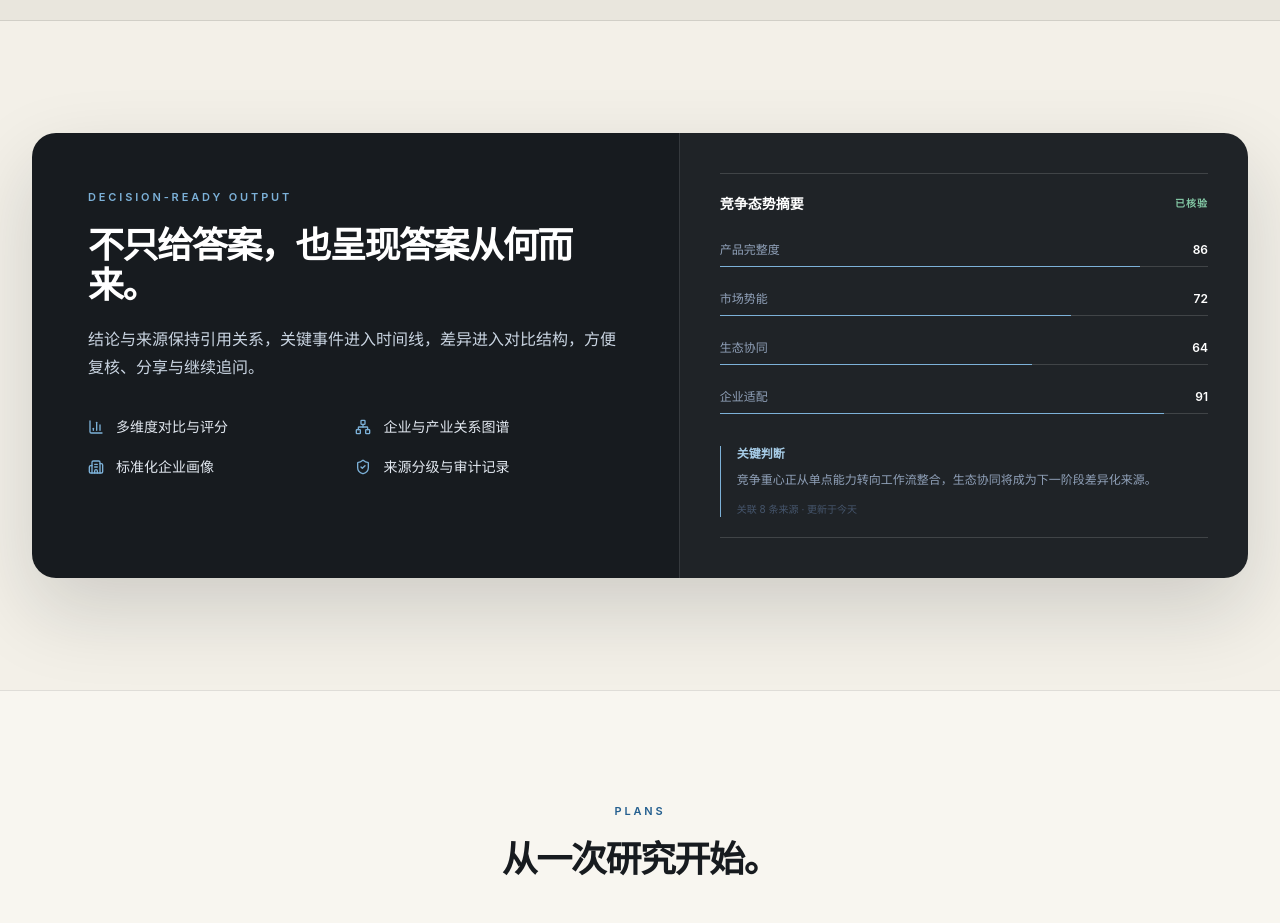
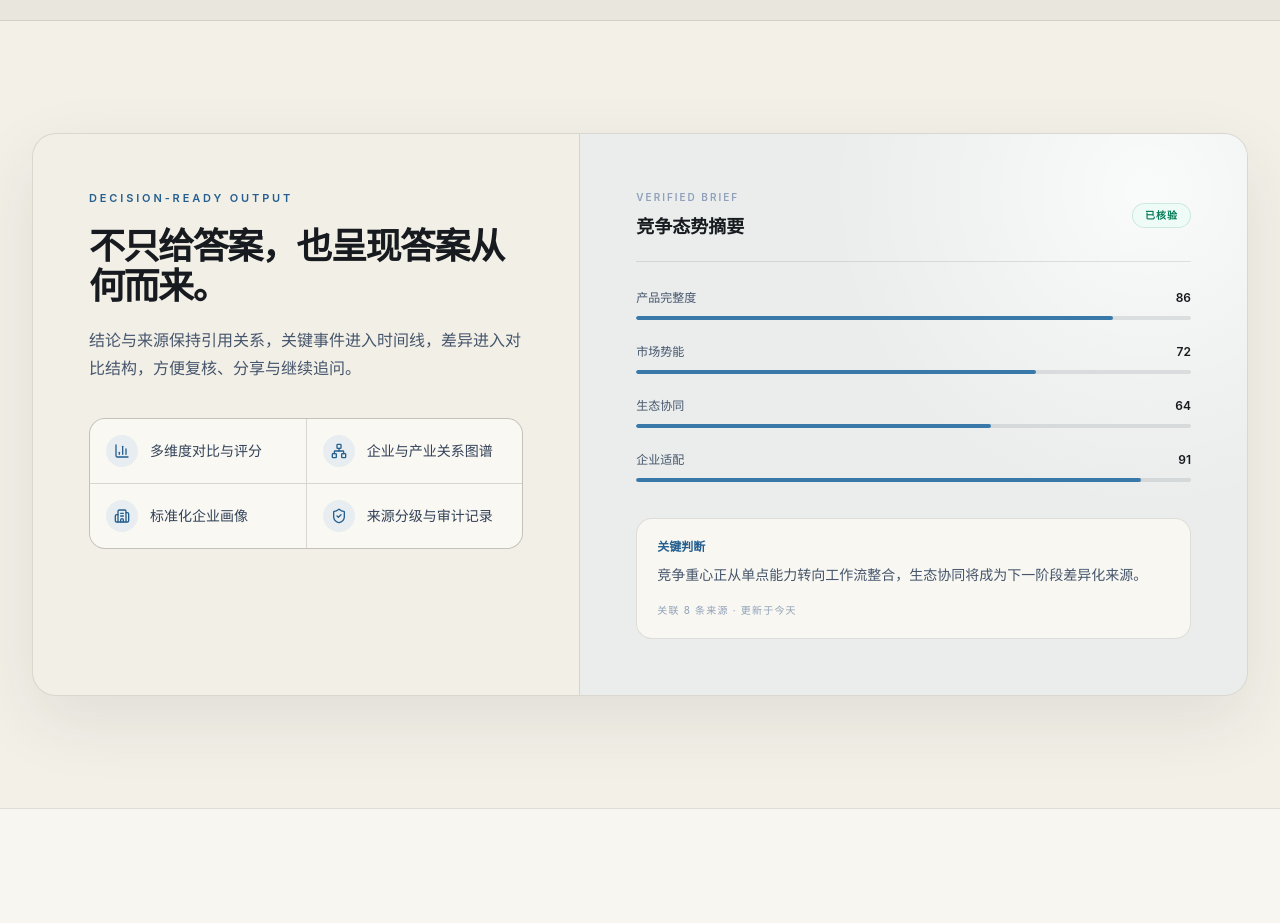
Before and after one commit to JimmyZhang06/rivalscope, a React (Vite) app in the folder frontend/: page / in a window 1280 px wide. Shown: the part 2200-3123 px from the top of the page. Built offline with nearby package versions, Linux system fonts and the light colour scheme.

Commit message:
Integrate decision brief with landing theme

```diff
--- a/frontend/src/pages/LandingPage.tsx
+++ b/frontend/src/pages/LandingPage.tsx
@@ -138,26 +138,29 @@ export default function LandingPage() {
         </section>
 
         <section className="mx-auto max-w-7xl px-4 py-20 sm:px-6 lg:px-8 lg:py-28">
-          <div className="overflow-hidden rounded-3xl bg-[#171b1f] text-white shadow-[0_32px_80px_rgba(21,25,29,0.16)]">
-            <div className="grid lg:grid-cols-[1fr_0.88fr]">
+          <div className="overflow-hidden rounded-3xl border border-black/10 bg-[#f2efe7] shadow-[0_24px_70px_rgba(35,43,49,0.09)]">
+            <div className="grid lg:grid-cols-[0.9fr_1.1fr]">
               <div className="p-7 sm:p-10 lg:p-14">
-                <p className="text-[11px] font-semibold uppercase tracking-[0.26em] text-[#7cb1d8]">Decision-ready output</p><h2 className="mt-5 max-w-xl text-3xl font-semibold tracking-[-0.04em] sm:text-4xl">不只给答案，也呈现答案从何而来。</h2><p className="mt-5 max-w-xl text-base leading-7 text-slate-300">结论与来源保持引用关系，关键事件进入时间线，差异进入对比结构，方便复核、分享与继续追问。</p>
-                <div className="mt-9 grid gap-y-5 sm:grid-cols-2">
+                <p className="text-[11px] font-semibold uppercase tracking-[0.26em] text-[#245f8f]">Decision-ready output</p>
+                <h2 className="mt-5 max-w-xl text-3xl font-semibold tracking-[-0.04em] text-[#171b1f] sm:text-4xl">不只给答案，也呈现答案从何而来。</h2>
+                <p className="mt-5 max-w-xl text-base leading-7 text-slate-600">结论与来源保持引用关系，关键事件进入时间线，差异进入对比结构，方便复核、分享与继续追问。</p>
+                <div className="mt-9 grid gap-px overflow-hidden rounded-2xl border border-black/10 bg-black/10 sm:grid-cols-2">
                   {[[BarChart3, '多维度对比与评分'], [Network, '企业与产业关系图谱'], [Building2, '标准化企业画像'], [ShieldCheck, '来源分级与审计记录']].map(([Icon, label]) => {
                     const FeatureIcon = Icon as typeof BarChart3
-                    return <div key={label as string} className="flex items-center gap-3 text-sm text-slate-200"><FeatureIcon className="h-4 w-4 text-[#7cb1d8]" />{label as string}</div>
+                    return <div key={label as string} className="flex items-center gap-3 bg-[#faf8f2] px-4 py-4 text-sm text-slate-700"><span className="flex h-8 w-8 shrink-0 items-center justify-center rounded-full bg-[#e7edf0] text-[#245f8f]"><FeatureIcon className="h-4 w-4" /></span>{label as string}</div>
                   })}
                 </div>
               </div>
-              <div className="border-t border-white/10 bg-white/[0.035] p-7 sm:p-10 lg:border-l lg:border-t-0">
-                <div className="border-y border-white/15 py-5">
-                  <div className="flex items-center justify-between"><p className="text-sm font-semibold">竞争态势摘要</p><span className="text-[10px] font-semibold tracking-widest text-[#84c9a6]">已核验</span></div>
+              <div className="relative border-t border-black/10 bg-[#e7edf0]/65 p-7 sm:p-10 lg:border-l lg:border-t-0 lg:p-14">
+                <div className="pointer-events-none absolute inset-0 bg-[radial-gradient(circle_at_85%_10%,rgba(255,255,255,0.75),transparent_42%)]" />
+                <div className="relative">
+                  <div className="flex items-center justify-between border-b border-black/10 pb-5"><div><p className="text-[10px] font-semibold uppercase tracking-[0.2em] text-slate-400">Verified brief</p><p className="mt-2 text-lg font-semibold text-[#171b1f]">竞争态势摘要</p></div><span className="rounded-full border border-emerald-700/15 bg-emerald-50/70 px-3 py-1 text-[10px] font-semibold tracking-widest text-emerald-700">已核验</span></div>
                   <div className="mt-7 space-y-6">
                     {[['产品完整度', 86], ['市场势能', 72], ['生态协同', 64], ['企业适配', 91]].map(([label, value]) => (
-                      <div key={label as string}><div className="mb-2 flex justify-between text-xs"><span className="text-slate-400">{label as string}</span><span className="font-semibold text-white">{value as number}</span></div><div className="h-px bg-white/15"><div className="h-px bg-[#7cb1d8]" style={{ width: `${value}%` }} /></div></div>
+                      <div key={label as string}><div className="mb-2.5 flex justify-between text-xs"><span className="text-slate-600">{label as string}</span><span className="font-semibold text-[#171b1f]">{value as number}</span></div><div className="h-1 overflow-hidden rounded-full bg-slate-900/10"><div className="h-full rounded-full bg-[#3979a9]" style={{ width: `${value}%` }} /></div></div>
                     ))}
                   </div>
-                  <div className="mt-8 border-l border-[#7cb1d8] pl-4"><p className="text-xs font-semibold text-[#a7cde8]">关键判断</p><p className="mt-2 text-xs leading-5 text-slate-400">竞争重心正从单点能力转向工作流整合，生态协同将成为下一阶段差异化来源。</p><p className="mt-3 text-[10px] text-slate-600">关联 8 条来源 · 更新于今天</p></div>
+                  <div className="mt-9 rounded-2xl border border-black/10 bg-[#faf8f2]/90 p-5"><p className="text-xs font-semibold text-[#245f8f]">关键判断</p><p className="mt-2 text-sm leading-6 text-slate-600">竞争重心正从单点能力转向工作流整合，生态协同将成为下一阶段差异化来源。</p><p className="mt-4 text-[10px] uppercase tracking-[0.12em] text-slate-400">关联 8 条来源 · 更新于今天</p></div>
                 </div>
               </div>
             </div>
```
